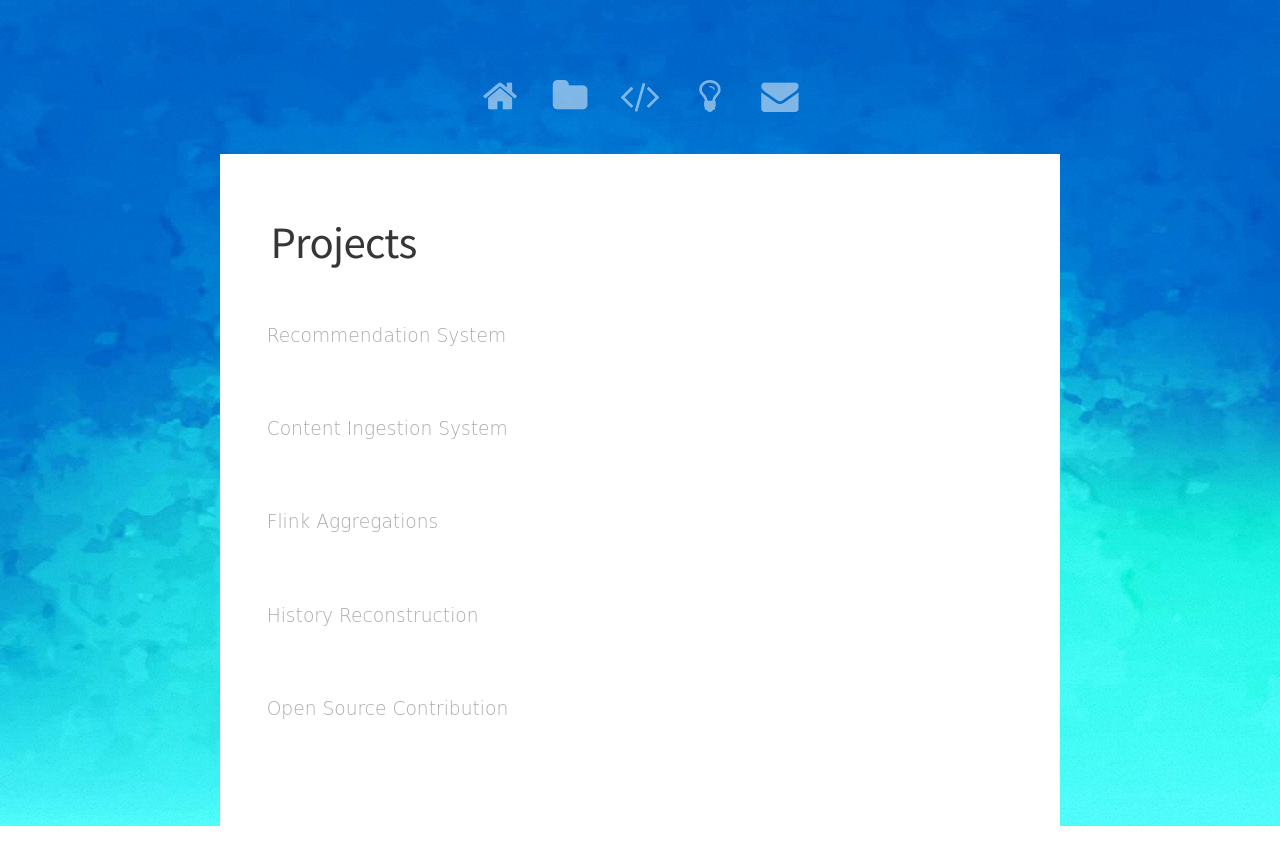
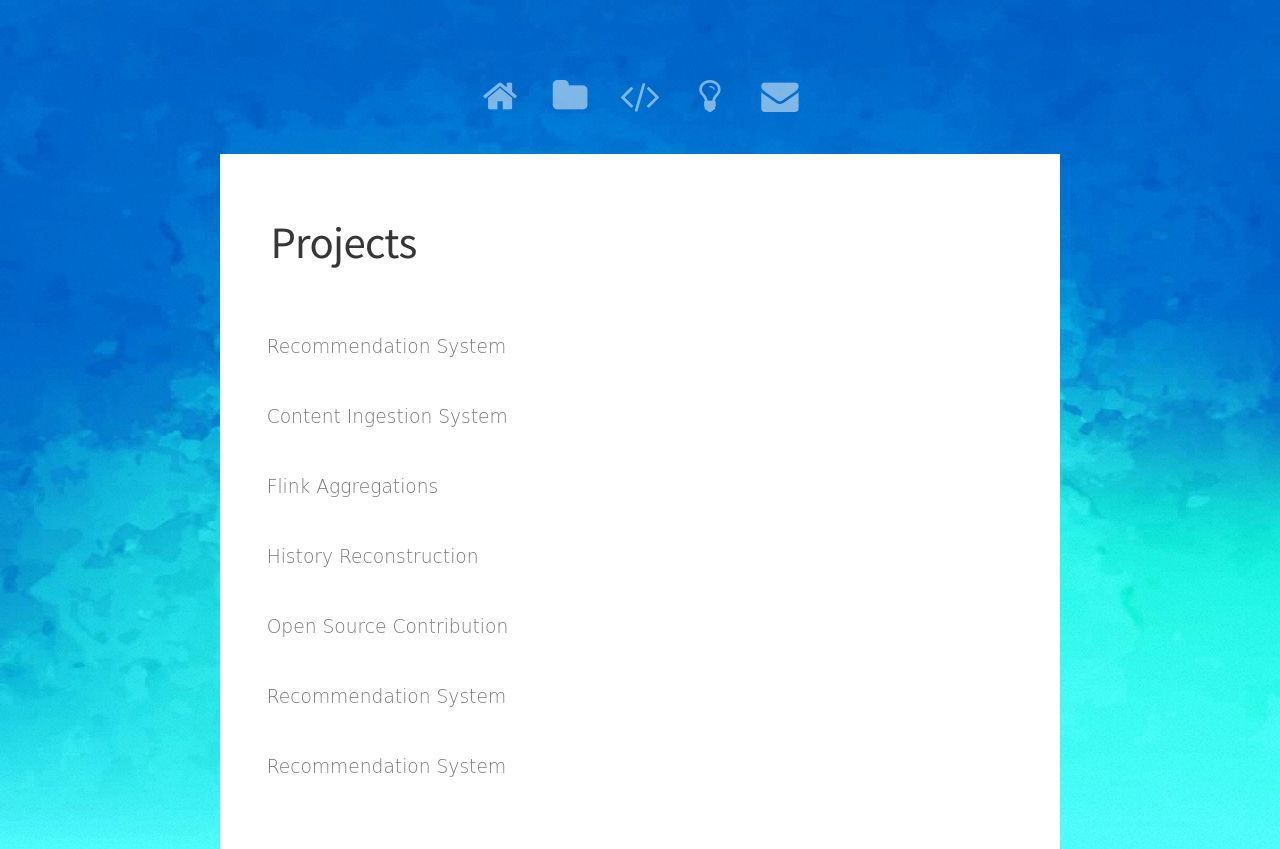
Before and after one commit to jainnidhi703/jainnidhi.com, a React (Create React App) app: page /projects in a window 1280 px wide. Before the commit the page ends 826 px from the top, so only its background shows below. Built offline with nearby package versions, Linux system fonts and the light colour scheme.

Commit message:
Refactoring

```diff
--- a/public/index.css
+++ b/public/index.css
@@ -1038,8 +1038,6 @@ ol.default li {
 	}
 	.container {
 		display: flex;
-		/*border-top-width: 1px;
-		border-bottom-width: 1px;*/
 		border-style: solid;
 		border-color: lightgrey;
 		padding-top: 2em;
--- a/src/App.js
+++ b/src/App.js
@@ -3,7 +3,7 @@ import { Route } from "react-router-dom";
 import About from "./About";
 import Contact from "./Contact";
 import Work from "./Work";
-import Project from "./Project";
+import Projects from "./Projects";
 import Technologies from "./Technologies";
 import NavigationBar from "./NavigationBar";
 
@@ -16,7 +16,7 @@ class App extends Component {
         <Route path="/about" component={About} />
         <Route path="/contact" component={Contact} />
         <Route path="/work" component={Work} />
-        <Route path="/projects" component={Project} />
+        <Route path="/projects" component={Projects} />
         <Route path="/technologies" component={Technologies} />
       </div>
     );
--- a/src/Project.js
+++ b/src/Project.js
@@ -1,54 +1,22 @@
 import React, { Component } from "react";
+import PropTypes from "prop-types";
 
 class Project extends Component {
   render() {
     return (
-      <article className="panel" id="work">
-        <div className="fadeInLoad">
-          <header>
-            <h1>Projects</h1>
-            <div className="container">
-              <div className="flex-item">
-                <div className="comicSans">
-                  Recommendation System
-                </div>
-              </div>
-            </div>
-            <div className="container">
-
-              <div className="flex-item">
-                <div className="comicSans">
-                  Content Ingestion System
-                </div>
-              </div>
-            </div>
-            <div className="container">
-
-              <div className="flex-item">
-                <div className="comicSans">
-                  Flink Aggregations
-                </div>
-              </div>
-            </div>
-            <div className="container">
-              <div className="flex-item">
-                <div className="comicSans">
-                  History Reconstruction
-                </div>
-              </div>
-            </div>
-            <div className="container">
-              <div className="flex-item">
-                <div className="comicSans">
-                  Open Source Contribution
-                </div>
-              </div>
-            </div>
-          </header>
+      <div className="container">
+        <div className="flex-item">
+          <div className="comicSans">
+            {this.props.title}
+          </div>
         </div>
-      </article>
+      </div>
     );
   }
 }
 
+Project.propTypes = {
+  title: PropTypes.string.isRequired
+};
+
 export default Project;
--- /dev/null
+++ b/src/Projects.js
@@ -0,0 +1,27 @@
+import React, { Component } from "react";
+import Project from "./Project";
+
+class Projects extends Component {
+  render() {
+    return (
+      <article className="panel" id="work">
+        <div className="fadeInLoad">
+          <header>
+            <h1>Projects</h1>
+          </header>
+          <div>
+            <Project title="Recommendation System" />
+            <Project title="Content Ingestion System" />
+            <Project title="Flink Aggregations" />
+            <Project title="History Reconstruction" />
+            <Project title="Open Source Contribution" />
+            <Project title="Recommendation System" />
+            <Project title="Recommendation System" />
+          </div>
+        </div>
+      </article>
+    );
+  }
+}
+
+export default Projects;
```
